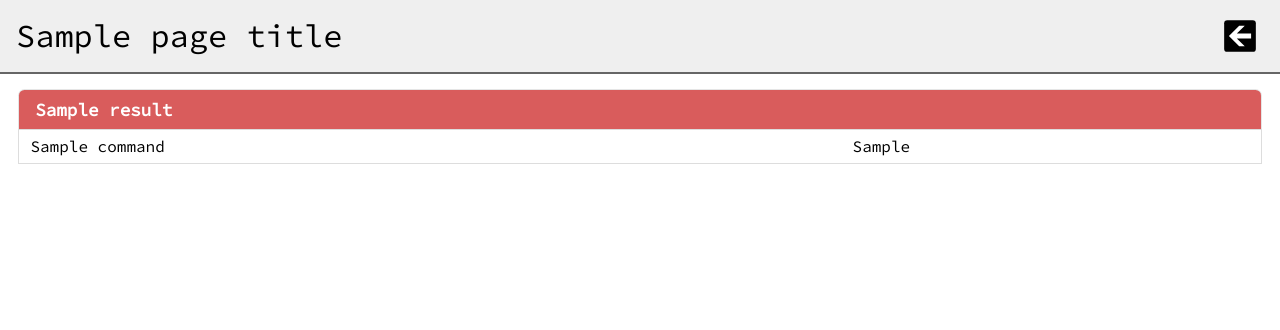
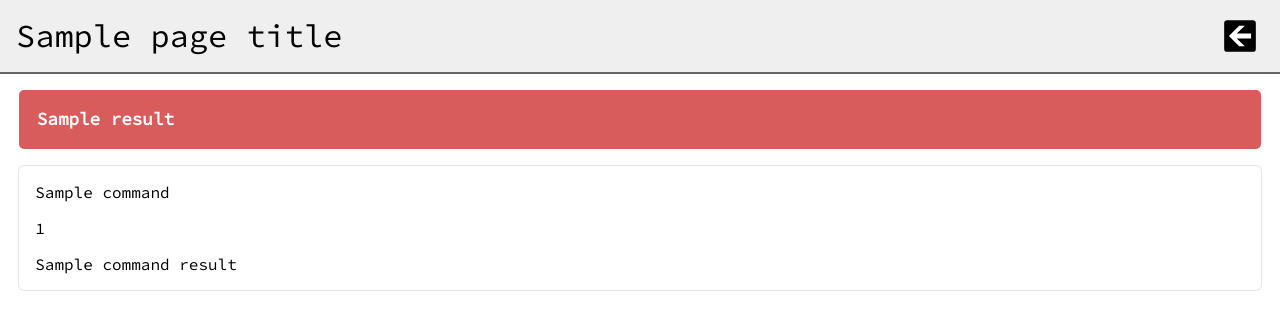
Before and after one commit to lovett/medley, a Python web app: template templates/mismatch.html in a window 1280 px wide. Shown: the top 330 px of the page. Run offline with Jinja, Linux system fonts and the light colour scheme; the template is opened without the code that fills it: most values are stand-ins (such as "Sample title", 1, 10 or a date in 2020).

Commit message:
Include error output from commands run by dnsmatch endpoint
The output occasionally comes back as an empty string, triggering a
bogus mismatch. But there is no indication of why. It's not yet clear
whether overlooking this falst mismatches is a good idea, or whether
there is a genuine error occurring.

```diff
--- a/medley.py
+++ b/medley.py
@@ -206,7 +206,7 @@ class MedleyServer(object):
         def runCommand(command):
             process = subprocess.Popen(command, stdout=subprocess.PIPE)
             out, err = process.communicate()
-            return out.strip().decode("utf-8")
+            return (out.strip().decode("utf-8"), err)
 
         command_results = [runCommand(command) for command in commands]
 
--- a/templates/mismatch.html
+++ b/templates/mismatch.html
@@ -2,17 +2,19 @@
 
 {% block page_body %}
 <div class="sixteen wide column">
-    <h1 class="ui top attached small inverted {% if result == "ok"%}green{%else%}red{%endif%} header">{{ result|capitalize}}</h1>
-    <table class="ui segment attached table">
-        <tbody>
-            {% for command in commands %}
-            <tr>
-                <td>{{ command|join(" ") }}</td>
-                <td>{{ command_results[loop.index0] }}</td>
-            </tr>
-            {% endfor %}
-        </tbody>
-    </table>
+    <h1 class="ui segment small inverted {% if result == "ok"%}green{%else%}red{%endif%} header">{{ result|capitalize}}</h1>
+
+    {% for command in commands %}
+    <div class="ui segment">
+        <p>{{ command|join(" ") }}</p>
+        <p>{{ command_results[loop.index0][0] }}</p>
+
+        {% if command_results[loop.index0][1] %}
+        <p>{{ command_results[loop.index0][1] }}</p>
+        {% endif %}
+    </div>
+
+    {% endfor %}
 </div>
 
 {% endblock %}
```
Also changed, not shown: 1 other file.
